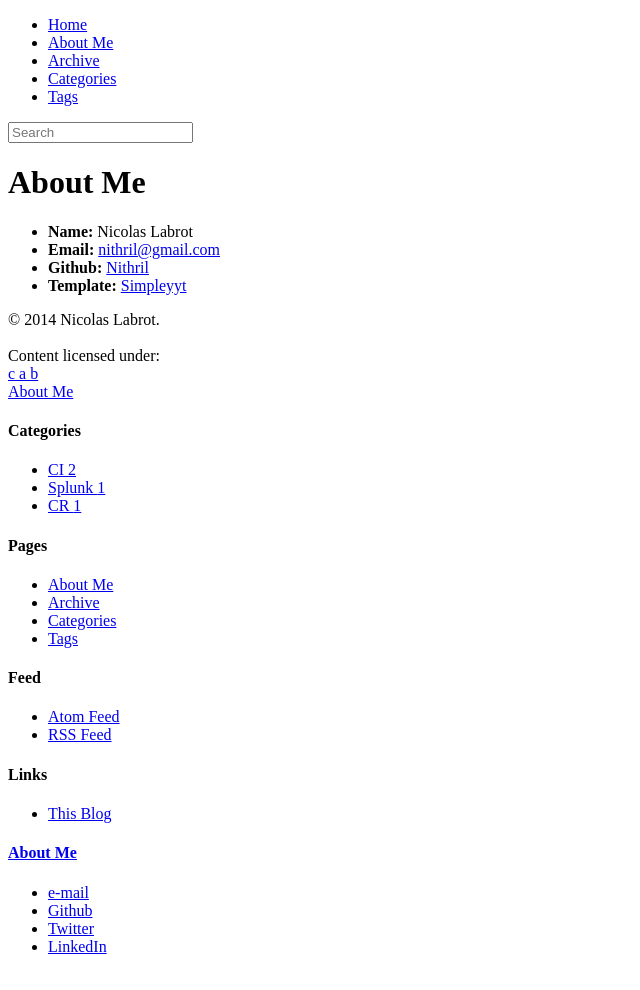
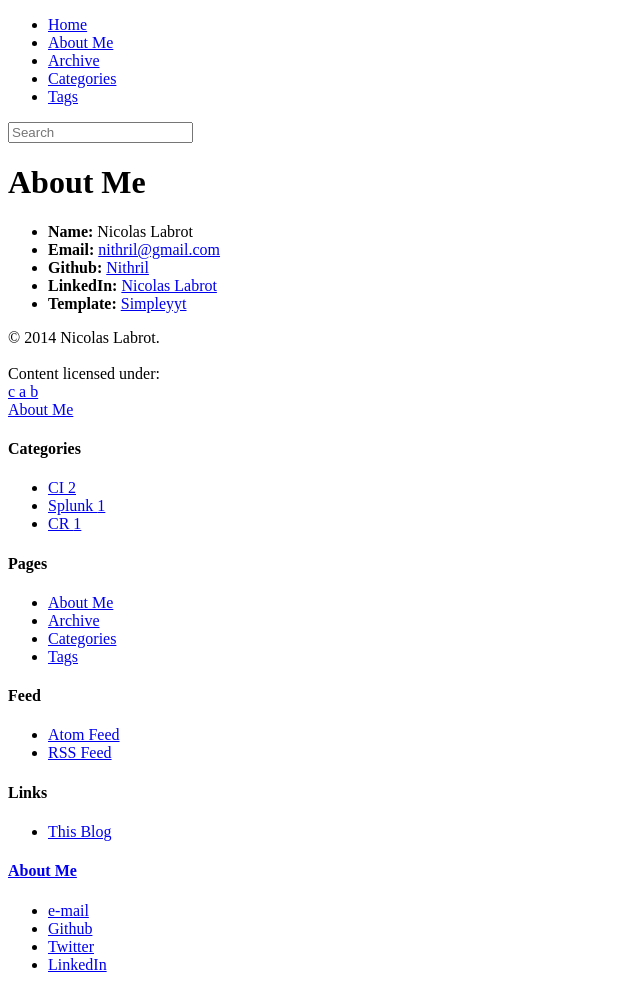
Before and after one commit to nithril/nithril.github.io, a Jekyll site: the page built from about.md, in a window 1280 px wide. Shown: the whole page, without its empty margins (0-640 px from the left). Built offline with Jekyll 4.4.1, drawn with Linux system fonts in a browser that asks for light colours; nearby versions of some CDN libraries; library files that are not in the unit come from our copies.

```diff
--- a/about.md
+++ b/about.md
@@ -7,4 +7,5 @@
  * **Name:** Nicolas Labrot
  * **Email:** [nithril@gmail.com](mailto:nithril@gmail.com)
  * **Github:** [Nithril](https://github.com/nithril)
+ * **LinkedIn:** [Nicolas Labrot](https://lu.linkedin.com/in/nlabrot)
  * **Template:** [Simpleyyt](https://github.com/Simpleyyt/simpleyyt.github.io)
```
